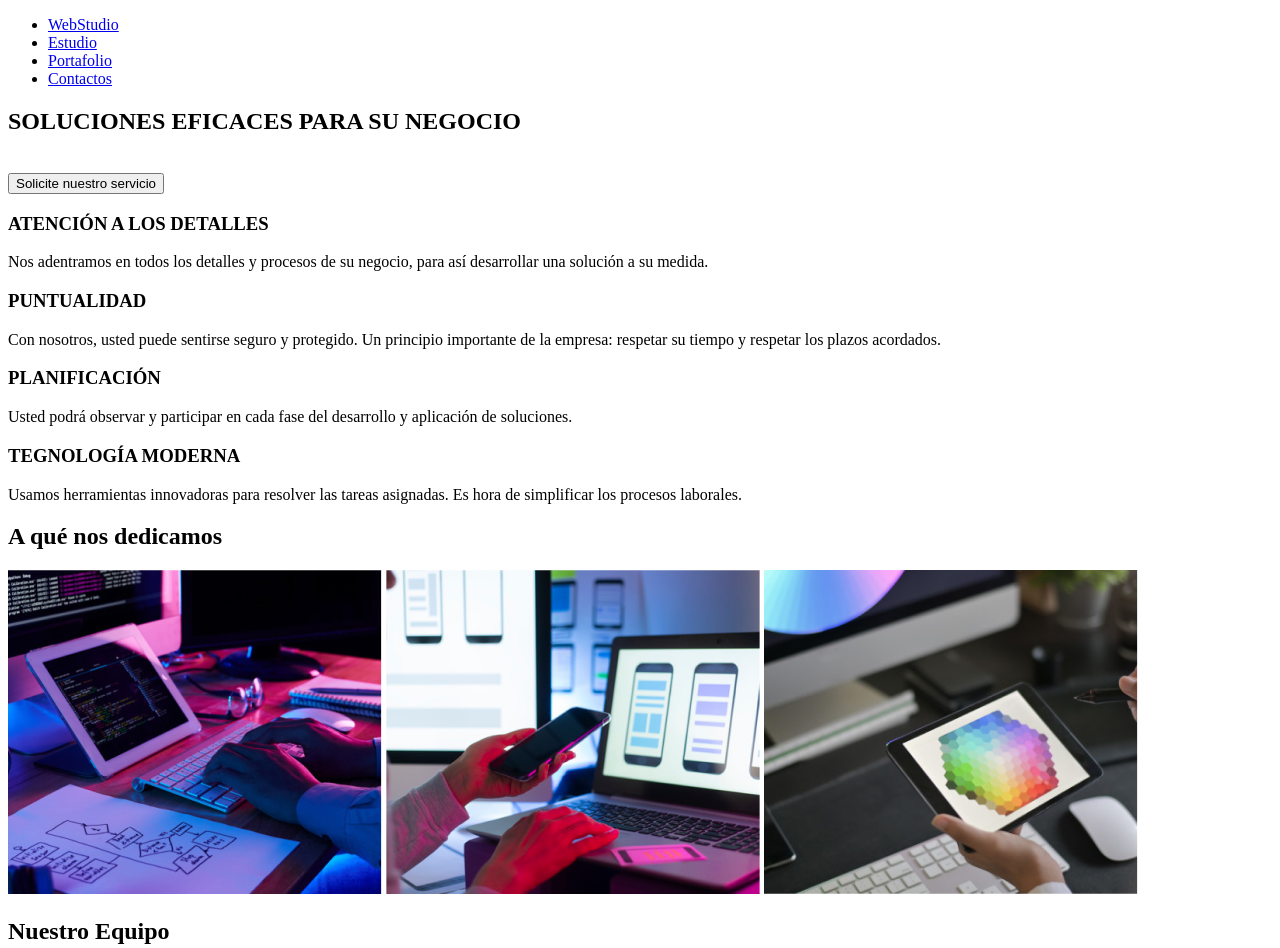
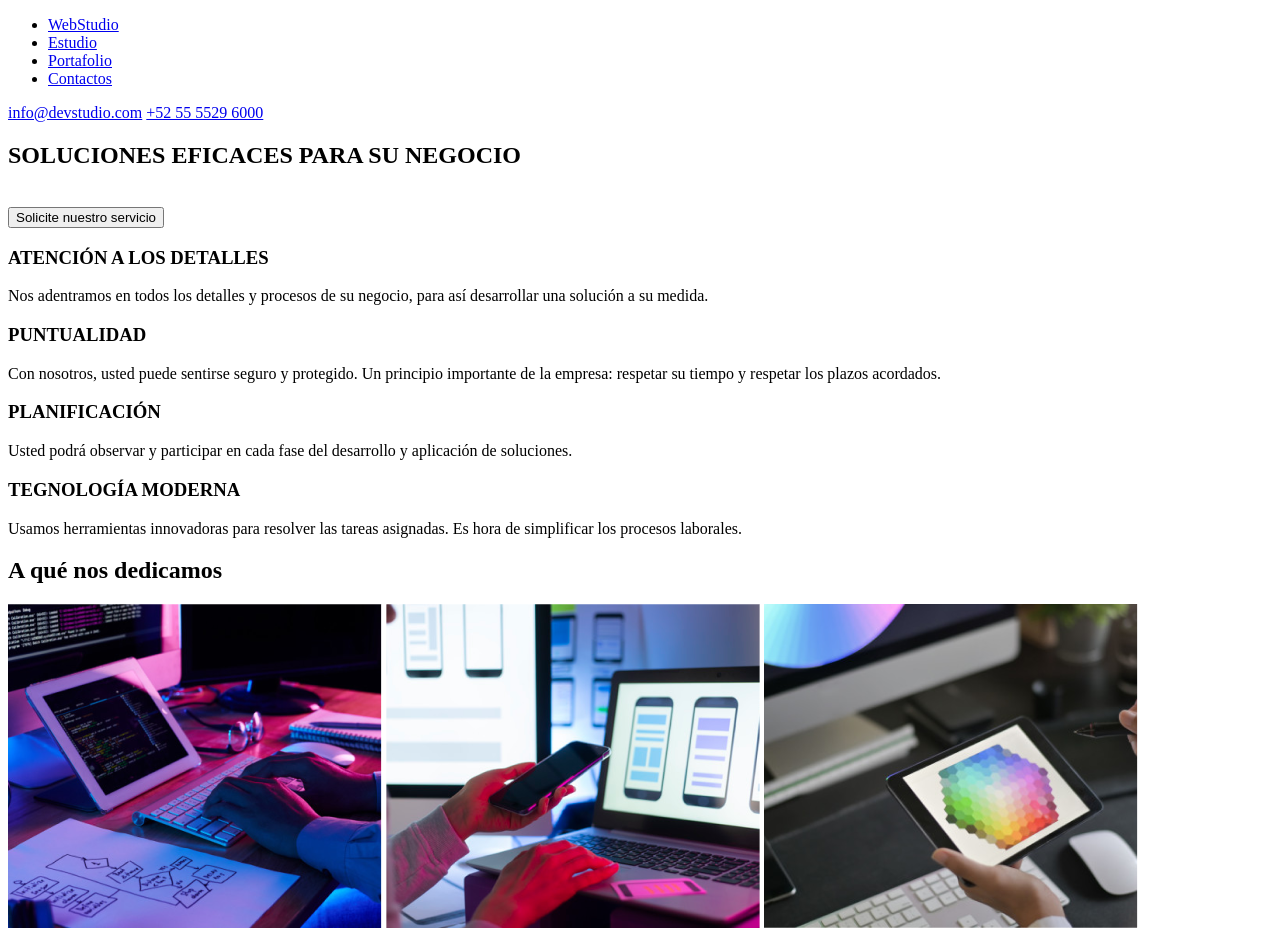
Before and after one commit to diegoc29/goit-markup-hw-01, a plain HTML site: page index.html in a window 1280 px wide. Shown: the top 948 px of the page. Drawn offline with Linux system fonts and the light colour scheme.

Commit message:
modificacion index.html

```diff
--- a/index.html
+++ b/index.html
@@ -16,6 +16,9 @@
                 <li><a href="#">Сontactos</a></li>
             </ul>
         </nav>
+            <a href="mailto:info@devstudio.com"
+            >info@devstudio.com</a>
+            <a href="tel:+525555296000">+52 55 5529 6000</a>
     </header>
     <section>
         <h1>SOLUCIONES EFICACES PARA SU NEGOCIO</h1>
```
